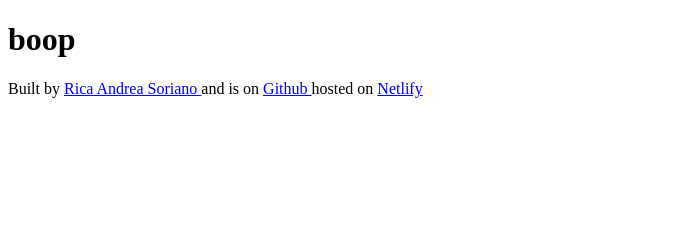
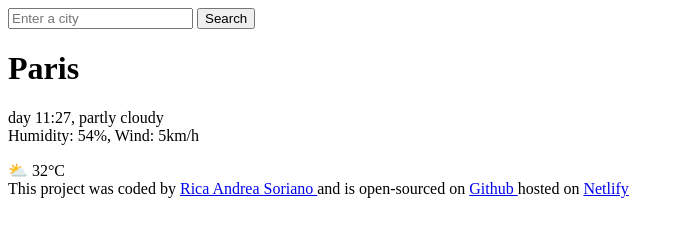
Before and after one commit to hirosmaster/boop-weather, a plain HTML site: page index.html in a window 1280 px wide. Shown: the whole page, without its empty margins (0-684 px from the left). Drawn offline with Linux system fonts and the light colour scheme.

Commit message:
updated html file
added header and content for main

```diff
--- a/index.html
+++ b/index.html
@@ -6,13 +6,30 @@
     <title>Boop Weather</title>
   </head>
   <body>
-    <h1>boop</h1>
+    <header>
+      <form>
+        <input type="search" placeholder="Enter a city" required />
+        <input type="submit" value="Search" />
+      </form>
+    </header>
+    <main>
+      <div>
+        <h1>Paris</h1>
+        <p>
+          day 11:27, partly cloudy
+          <br />
+          Humidity: 54%, Wind: 5km/h
+        </p>
+      </div>
+      <div>⛅️ 32°C</div>
+    </main>
+
     <footer>
-      Built by
+      This project was coded by
       <a href="https://github.com/hirosmaster" target="_blank">
         Rica Andrea Soriano
       </a>
-      and is on
+      and is open-sourced on
       <a href="https://github.com/hirosmaster/boop-weather" target="_blank">
         Github
       </a>
```
